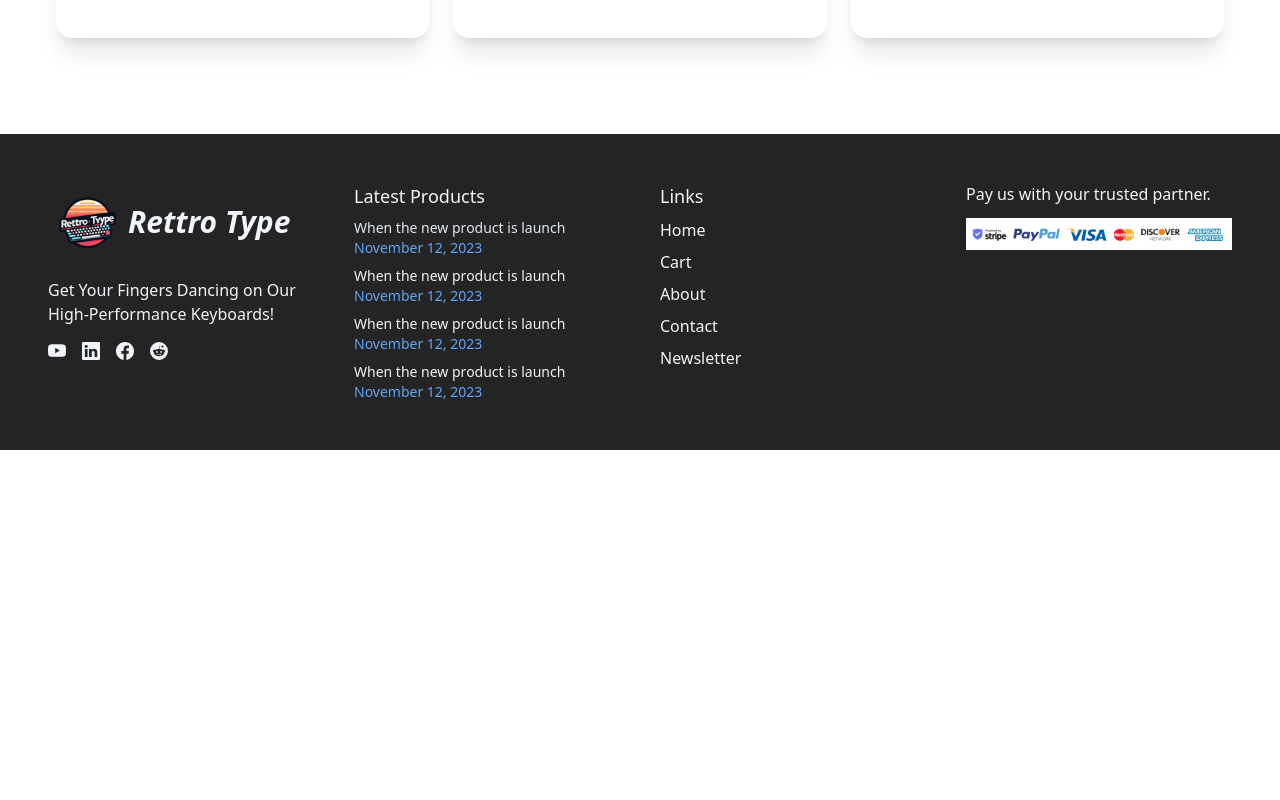
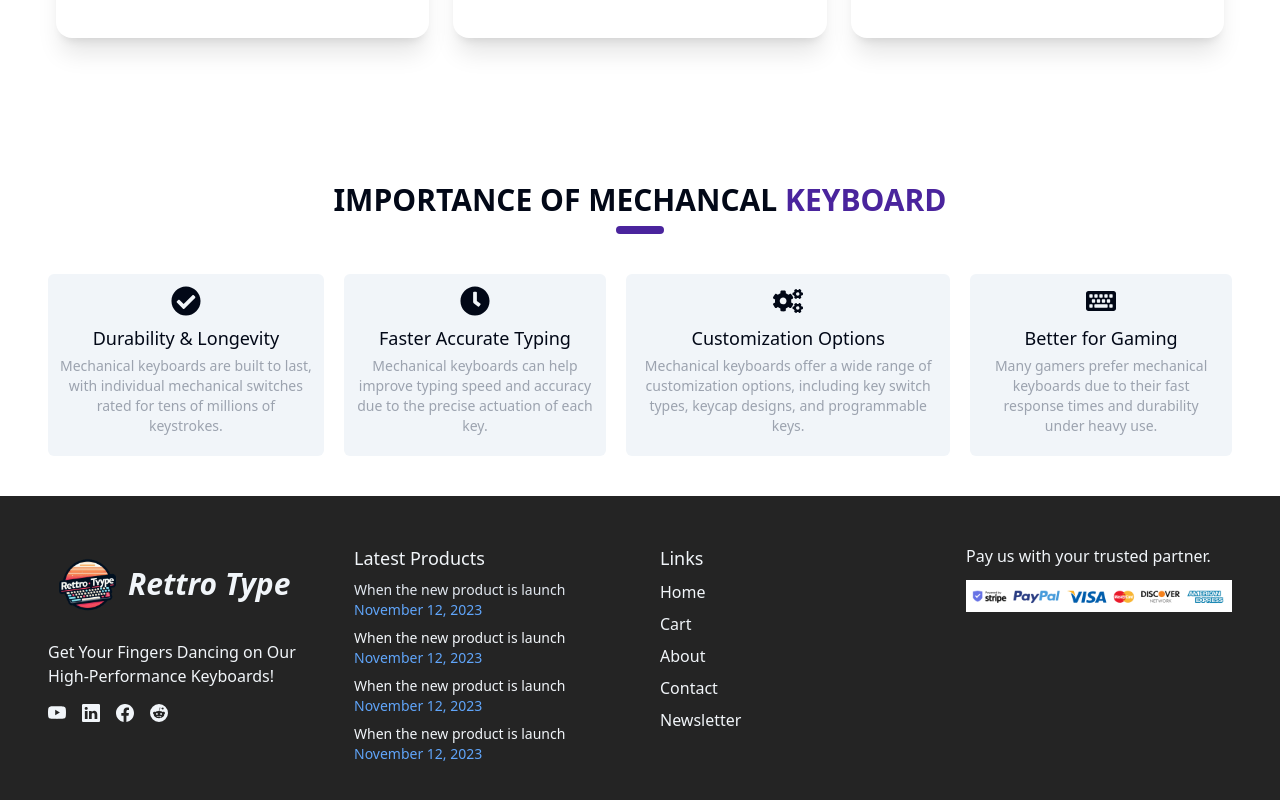
Before and after one commit to salmanabdullahfahim/rettro-type-client, a React (Vite) app: page / in a window 1280 px wide. Shown: the part 2265-3065 px from the top of the page. Before the commit the page ends 2715 px from the top, so only its background shows below. Built offline with nearby package versions, Linux system fonts and the light colour scheme; no server answers.

Commit message:
scrolling problem solved

```diff
--- a/src/App.tsx
+++ b/src/App.tsx
@@ -1,9 +1,11 @@
+import { ScrollRestoration } from "react-router-dom";
 import MainLayout from "./components/layout/MainLayout";
 
 function App() {
   return (
     <>
       <MainLayout />
+      <ScrollRestoration />
     </>
   );
 }
--- a/src/components/Home/Home.tsx
+++ b/src/components/Home/Home.tsx
@@ -2,6 +2,7 @@ import Banner from "./Banner/Banner";
 import CustomerReviews from "./CustomerReviews/CustomerReviews";
 import FeaturedBrands from "./FeaturedBrands/FeaturedBrands";
 import FeaturedProduct from "./FeaturedProduct/FeaturedProduct";
+import KeyboardImportance from "./KeyboardImportance/KeyboardImportance";
 import ServiceAdds from "./ServiceAdds/ServiceAdds";
 
 const Home = () => {
@@ -12,6 +13,7 @@ const Home = () => {
       <FeaturedProduct />
       <FeaturedBrands />
       <CustomerReviews />
+      <KeyboardImportance />
     </>
   );
 };
--- /dev/null
+++ b/src/components/Home/KeyboardImportance/KeyboardImportance.tsx
@@ -0,0 +1,61 @@
+import { FaCheckCircle, FaKeyboard, FaClock, FaCogs } from "react-icons/fa";
+
+const features = [
+  {
+    icon: FaCheckCircle,
+    title: "Durability & Longevity",
+    description:
+      "Mechanical keyboards are built to last, with individual mechanical switches rated for tens of millions of keystrokes.",
+  },
+
+  {
+    icon: FaClock,
+    title: "Faster Accurate Typing",
+    description:
+      "Mechanical keyboards can help improve typing speed and accuracy due to the precise actuation of each key.",
+  },
+  {
+    icon: FaCogs,
+    title: "Customization Options",
+    description:
+      "Mechanical keyboards offer a wide range of customization options, including key switch types, keycap designs, and programmable keys.",
+  },
+  {
+    icon: FaKeyboard,
+    title: "Better for Gaming",
+    description:
+      "Many gamers prefer mechanical keyboards due to their fast response times and durability under heavy use.",
+  },
+];
+
+const KeyboardImportance = () => {
+  return (
+    <div className="md:px-12 w-full p-4 mt-8 mb-6 rounded-md ">
+      <h2 className="text-3xl mb-2 font-bold text-center">
+        {" "}
+        IMPORTANCE OF MECHANCAL<span className="text-[#4A249D]"> KEYBOARD</span>
+      </h2>
+
+      <div className="flex justify-center mt-2">
+        <div className="h-2 w-12  rounded-lg text-center bg-[#4A249D]"></div>
+      </div>
+
+      <div className="md:flex gap-5 mt-10">
+        {features.map((feature, index) => (
+          <div key={index} className="text-center bg-slate-100 rounded-md p-3 ">
+            <div className="flex items-center justify-center">
+              <feature.icon className="mb-2 text-center text-3xl" />
+            </div>
+
+            <h2 className="mb-1 text-lg font-medium">{feature?.title}</h2>
+            <p className="mb-2 text-sm  text-gray-400">
+              {feature?.description}
+            </p>
+          </div>
+        ))}
+      </div>
+    </div>
+  );
+};
+
+export default KeyboardImportance;
```
